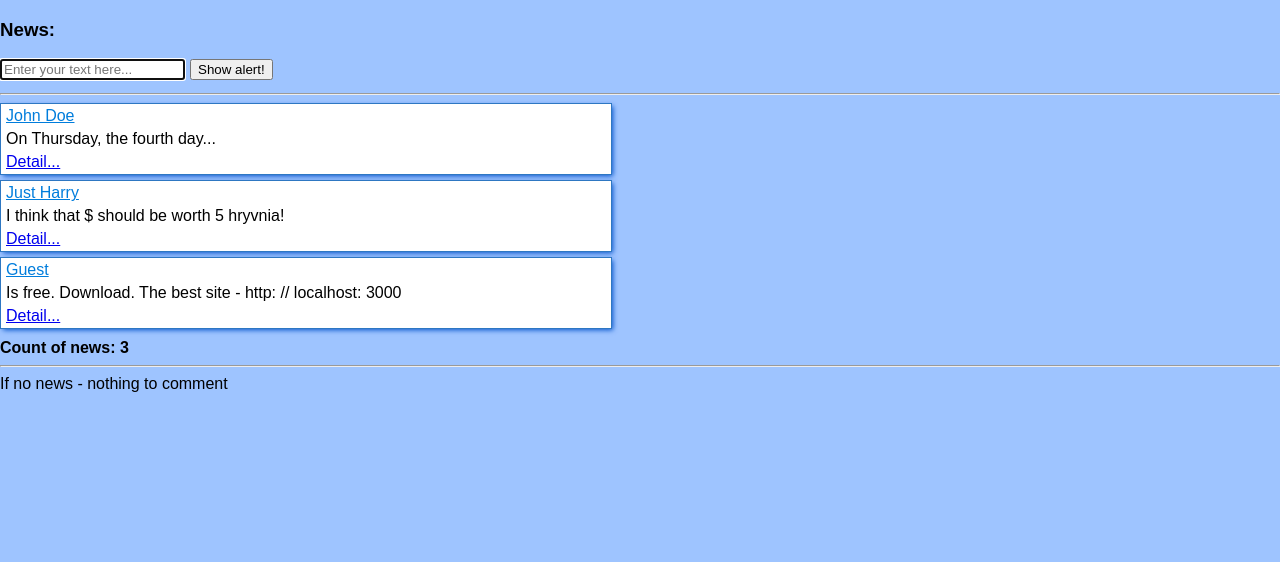
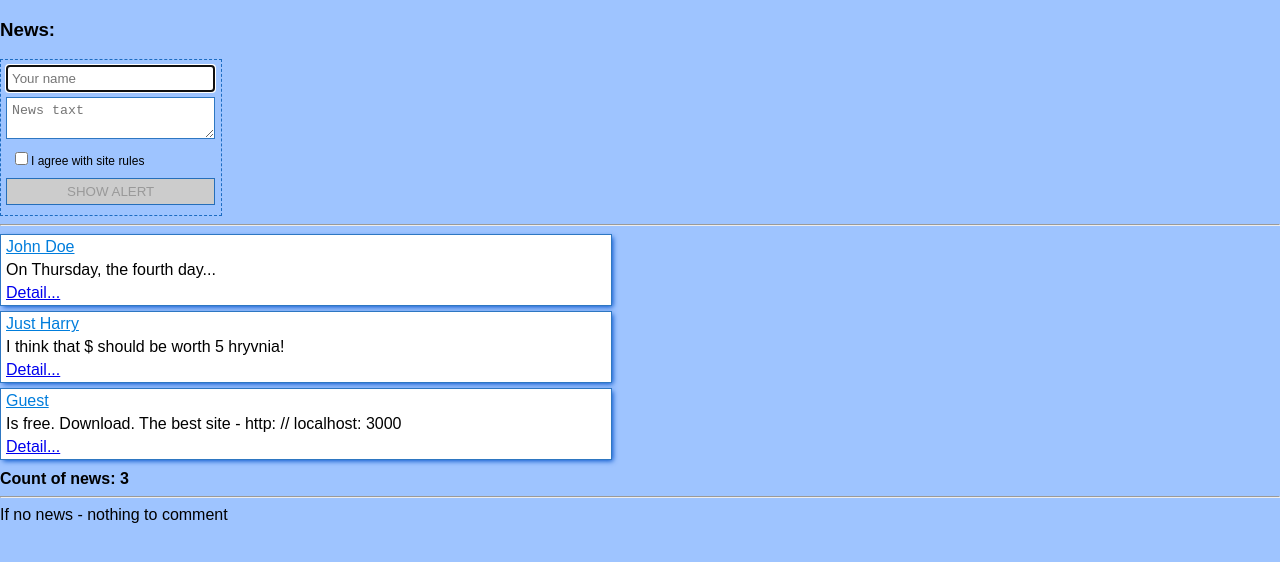
Before and after one commit to dmmeteo/try-react, a React (Create React App) app: page / in a window 1280 px wide. Shown: the top 562 px of the page. Built offline with nearby package versions, Linux system fonts and the light colour scheme.

Commit message:
form without state

```diff
--- /dev/null
+++ b/src/components/Add.js
@@ -0,0 +1,54 @@
+import React, {Component} from 'react';
+import ReactDOM from 'react-dom';
+
+class Add extends Component {
+    constructor(props){
+        super(props);
+        this.onBtnClickHandler = this.onBtnClickHandler.bind(this);
+        this.onCheckRuleClick = this.onCheckRuleClick.bind(this);
+    }
+    componentDidMount(){
+        ReactDOM.findDOMNode(this.refs.author).focus();
+    }
+
+    onBtnClickHandler(e){
+        e.preventDefault();
+    }
+
+    onCheckRuleClick(e){
+        ReactDOM.findDOMNode(this.refs.alert_button).disabled = !e.target.checked;
+    }
+
+    render() {
+        return(
+            <div>
+                <form className="add cf">
+                    <input
+                        className="add__author"
+                        defaultValue=""
+                        placeholder="Your name"
+                        ref="author"
+                    />
+                    <textarea
+                        className="add__text"
+                        defaultValue=""
+                        placeholder="News taxt"
+                        ref="text"
+                    ></textarea>
+                    <label className="add__checkrule">
+                        <input type='checkbox' defaultChecked={false} ref='checkrule' onChange={this.onCheckRuleClick}/>I agree with site rules
+                    </label>
+                    <button
+                        className="add__btn"
+                        onClick={this.onBtnClickHandler}
+                        ref="alert_button"
+                        disabled>
+                        Show alert
+                    </button>
+                </form>
+            </div>
+        )
+    }
+}
+
+export default Add
--- a/src/components/App.js
+++ b/src/components/App.js
@@ -1,7 +1,7 @@
 import React, { Component } from 'react';
 import News from './News';
 import Comments from './Comments';
-import TestInput from './TestInput';
+import Add from './Add';
 
 var my_news = [
     {
@@ -26,7 +26,7 @@ class App extends Component {
     return (
       <div className="app">
           <h3>News:</h3>
-          <TestInput/>
+          <Add/>
           <hr/>
           <News data={my_news} />
           <hr/>
--- a/src/components/TestInput.js
+++ /dev/null
@@ -1,28 +0,0 @@
-import React, {Component} from 'react';
-import ReactDOM from 'react-dom';
-
-class TestInput extends Component {
-    componentDidMount(){
-        ReactDOM.findDOMNode(this.refs.myTestInput).focus()
-    }
-
-    onBtnClickHandler(){
-        console.log(this.refs);
-        alert(ReactDOM.findDOMNode(this.refs.myTestInput).value);
-    }
-
-    render() {
-        return(
-            <div>
-                <input className="test-input"
-                       defaultValue=""
-                       placeholder="Enter your text here..."
-                       ref="myTestInput"
-                />
-                <button onClick={this.onBtnClickHandler.bind(this)}>Show alert!</button>
-            </div>
-        )
-    }
-}
-
-export default TestInput
--- a/src/index.css
+++ b/src/index.css
@@ -33,6 +33,30 @@ p {
   margin: 10px 0 0 0;
   display: block;
 }
-.test-input {
+.add {
   margin: 0 5px 5px 0;
+  width: 210px;
+  border: 1px dashed rgba(0, 89, 181, 0.82);
+  padding: 5px;
 }
+.add__author, .add__text, .add__btn, .add__checkrule {
+  display: block;
+  margin: 0 0 5px 0;
+  padding: 5px;
+  width: 94%;
+  border: 1px solid rgba(0, 89, 181, 0.82);
+}
+.add__checkrule {
+  border: none;
+  font-size: 12px;
+}
+.add__btn {
+  box-sizing: content-box;
+  color: #FFF;
+  text-transform: uppercase;
+  background: #007DDC;
+}
+.add__btn:disabled {
+  background: #CCC;
+  color: #999;
+}
```
